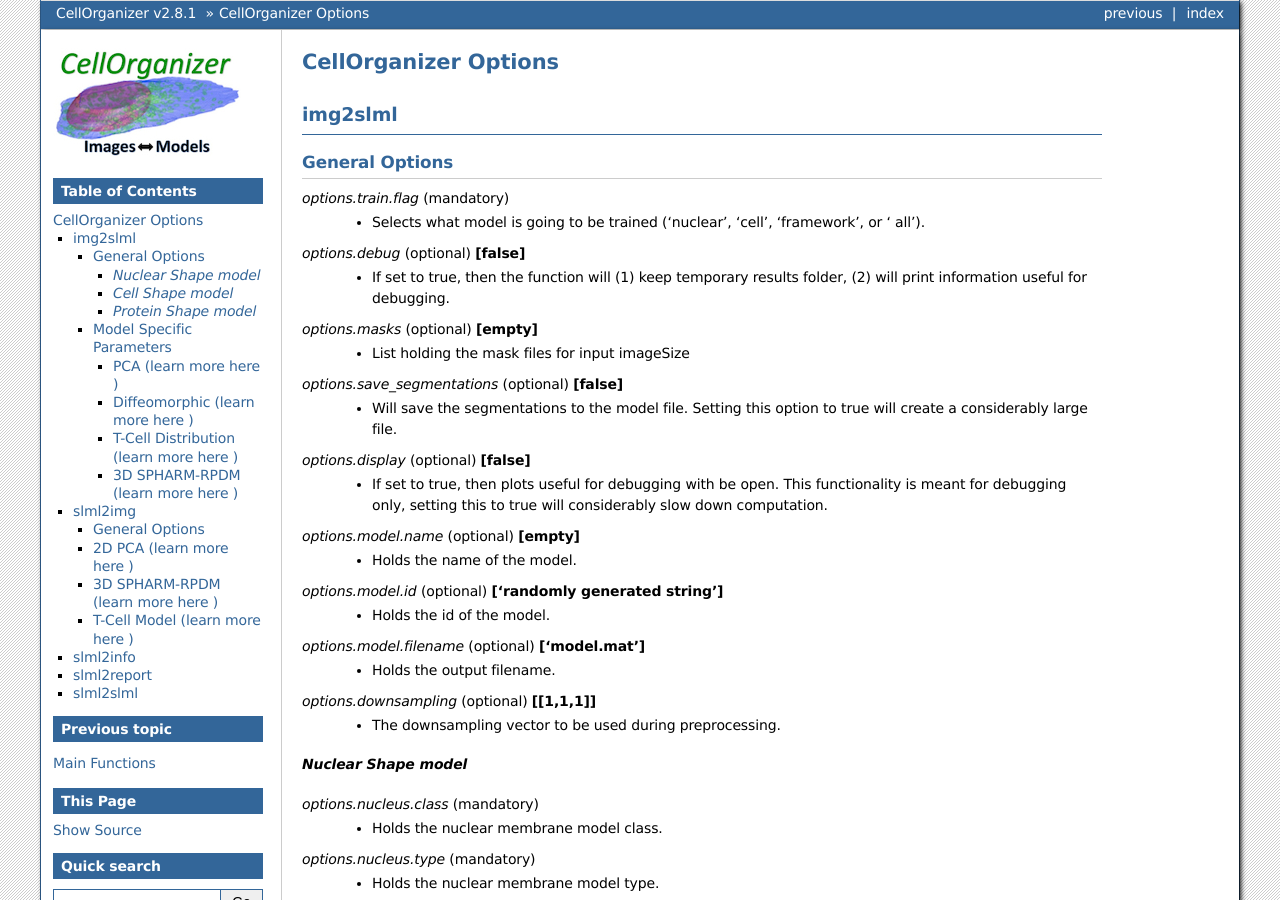
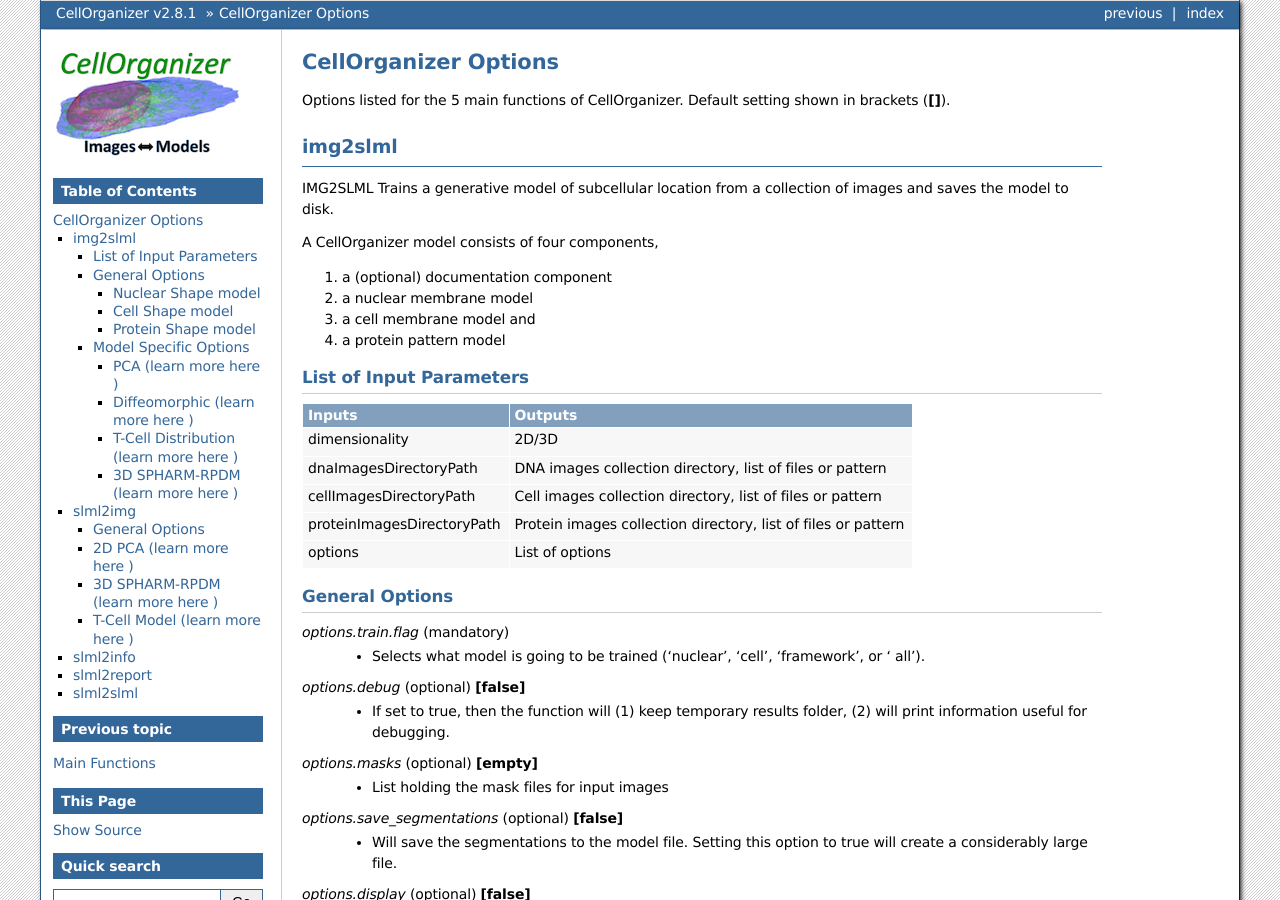
Before and after one commit to murphygroup/cellorganizer-documentation_old, a Sphinx documentation site: the page built from source/chapters/cellorganizer_options.rst, in a window 1280 px wide and 900 px high. Built offline with Sphinx 7.4.7, drawn with Linux system fonts in a browser that asks for light colours; some of the changed text lies outside the part shown.

Commit message:
edited img2slml options

```diff
--- a/source/chapters/cellorganizer_options.rst
+++ b/source/chapters/cellorganizer_options.rst
@@ -3,6 +3,7 @@
 =====================
 CellOrganizer Options
 =====================
+Options listed for the 5 main functions of CellOrganizer. Default setting shown in brackets (**[]**).
 
 .. include:: cellorganizer_options/img2slml_options.rst
 
--- a/source/chapters/cellorganizer_options/img2slml_options.rst
+++ b/source/chapters/cellorganizer_options/img2slml_options.rst
@@ -1,8 +1,31 @@
 img2slml
 ********
+IMG2SLML Trains a generative model of subcellular location from a
+collection of images and saves the model to disk.
+
+A CellOrganizer model consists of four components,
+
+1) a (optional) documentation component
+2) a nuclear membrane model
+3) a cell membrane model and
+4) a protein pattern model
+
+List of Input Parameters
+=========================
+
+=============================  ===============================================================
+        Inputs                                             Outputs
+=============================  ===============================================================
+  dimensionality                2D/3D
+  dnaImagesDirectoryPath        DNA images collection directory, list of files or pattern
+  cellImagesDirectoryPath       Cell images collection directory, list of files or pattern
+  proteinImagesDirectoryPath    Protein images collection directory, list of files or pattern
+  options                       List of options
+=============================  ===============================================================
+
 
 General Options
-==============
+================
 
 
 *options.train.flag* (mandatory)
@@ -12,7 +35,7 @@
     * If set to true, then the function will (1) keep temporary results folder, (2) will print information useful for debugging.
 
 *options.masks* (optional) **[empty]**
-    * List holding the mask files for input imageSize
+    * List holding the mask files for input images
 
 *options.save_segmentations* (optional) **[false]**
     * Will save the segmentations to the model file. Setting this option to true will create a considerably large file.
@@ -33,7 +56,7 @@
     * The downsampling vector to be used during preprocessing.
 
 
-*Nuclear Shape model*
+Nuclear Shape model
 ^^^^^^^^^^^^^^^^^^^
 *options.nucleus.class* (mandatory)
     * Holds the nuclear membrane model class.
@@ -44,7 +67,7 @@
 *options.nucleus.id* (optional) **['randomly generated string']**
     * Holds the id of the nuclear model.
 
-*Cell Shape model*
+Cell Shape model
 ^^^^^^^^^^^^^^^^^^^
 *options.cell.class* (mandatory)
     * Holds the cell membrane model class.
@@ -57,7 +80,7 @@
     * Holds the id of the cell model.
     * Default: randomly generated string.
 
-*Protein Shape model*
+Protein Shape model
 ^^^^^^^^^^^^^^^^^^^
 *options.protein.class* (mandatory)
     * Holds the protein membrane model class.
@@ -75,8 +98,8 @@
 
 
 
-Model Specific Parameters
-==============
+Model Specific Options
+======================
 
 PCA (learn more `here <https://academic.oup.com/bioinformatics/advance-article/doi/10.1093/bioinformatics/bty983/5232995>`_ )
 ^^^^^^^^^^^^^^^^^^^
```
